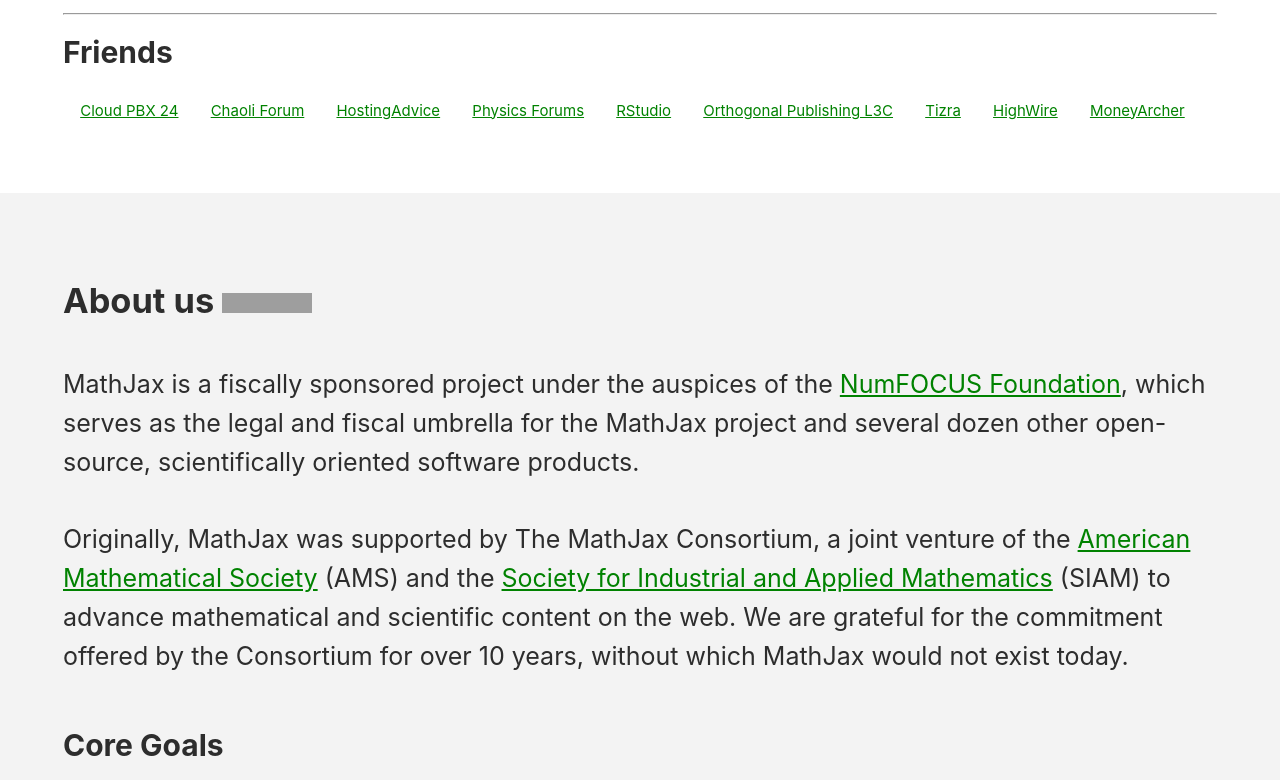
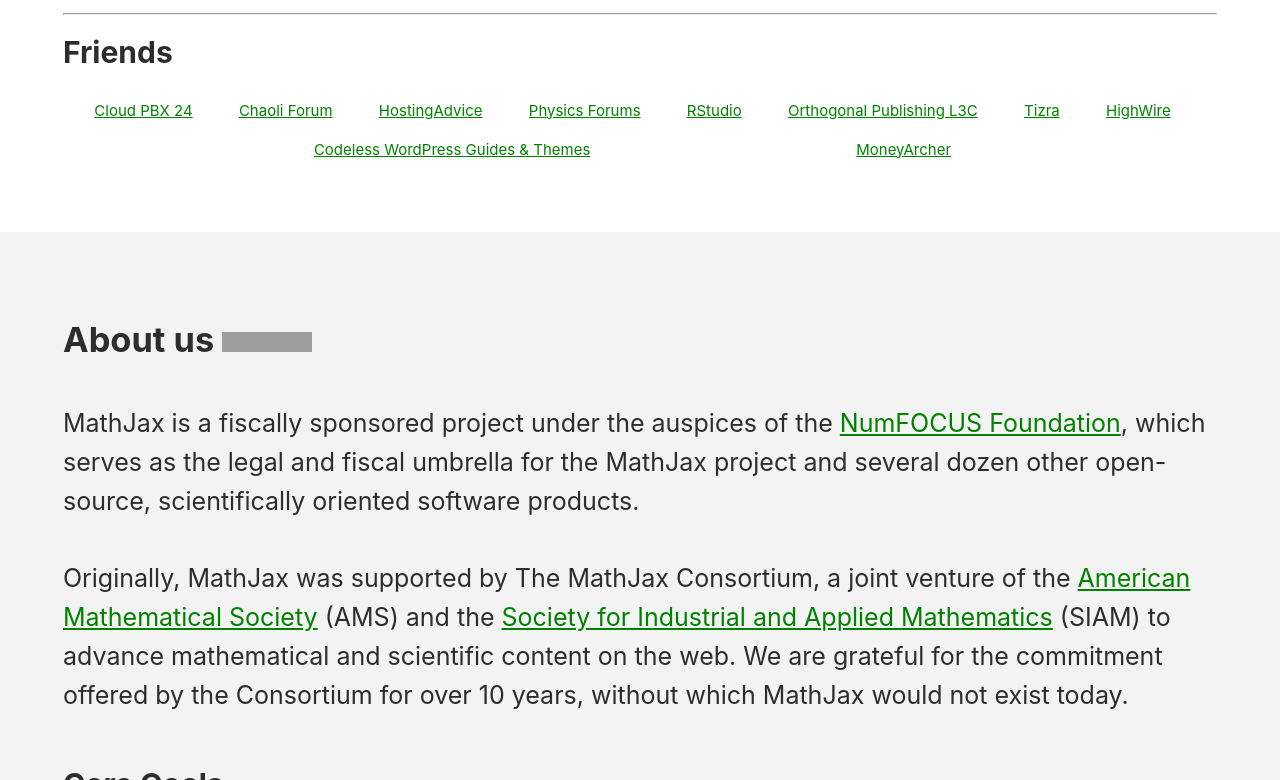
Before and after one commit to mathjax/MathJax-website, a Jekyll site: the page built from index.html, in a window 1280 px wide and 900 px high, scrolled down 6838 px, cut to the strip 120-900 px from the top of the window. Built offline with Jekyll 4.4.1, drawn with Linux system fonts in a browser that asks for light colours; a script that is not in the unit is left out; grey boxes are pictures that could not be loaded.

Commit message:
Add Codeless.co as Friend

```diff
--- a/_includes/frontpage/sponsors.html
+++ b/_includes/frontpage/sponsors.html
@@ -337,6 +337,7 @@
 <!--      <a href="https://cb.hbsp.harvard.edu/">Harvard Business Publishing</a>-->
       <a href="https://www.highwirepress.org/">HighWire</a>
 <!--      <a href="https://www.silverchair.com/">Silverchair Information Systems</a>-->
+      <a href="https://codeless.co/">Codeless WordPress Guides & Themes</a>
       <a href="https://moneyarcher.com/">MoneyArcher</a>
     </div>
 
```
